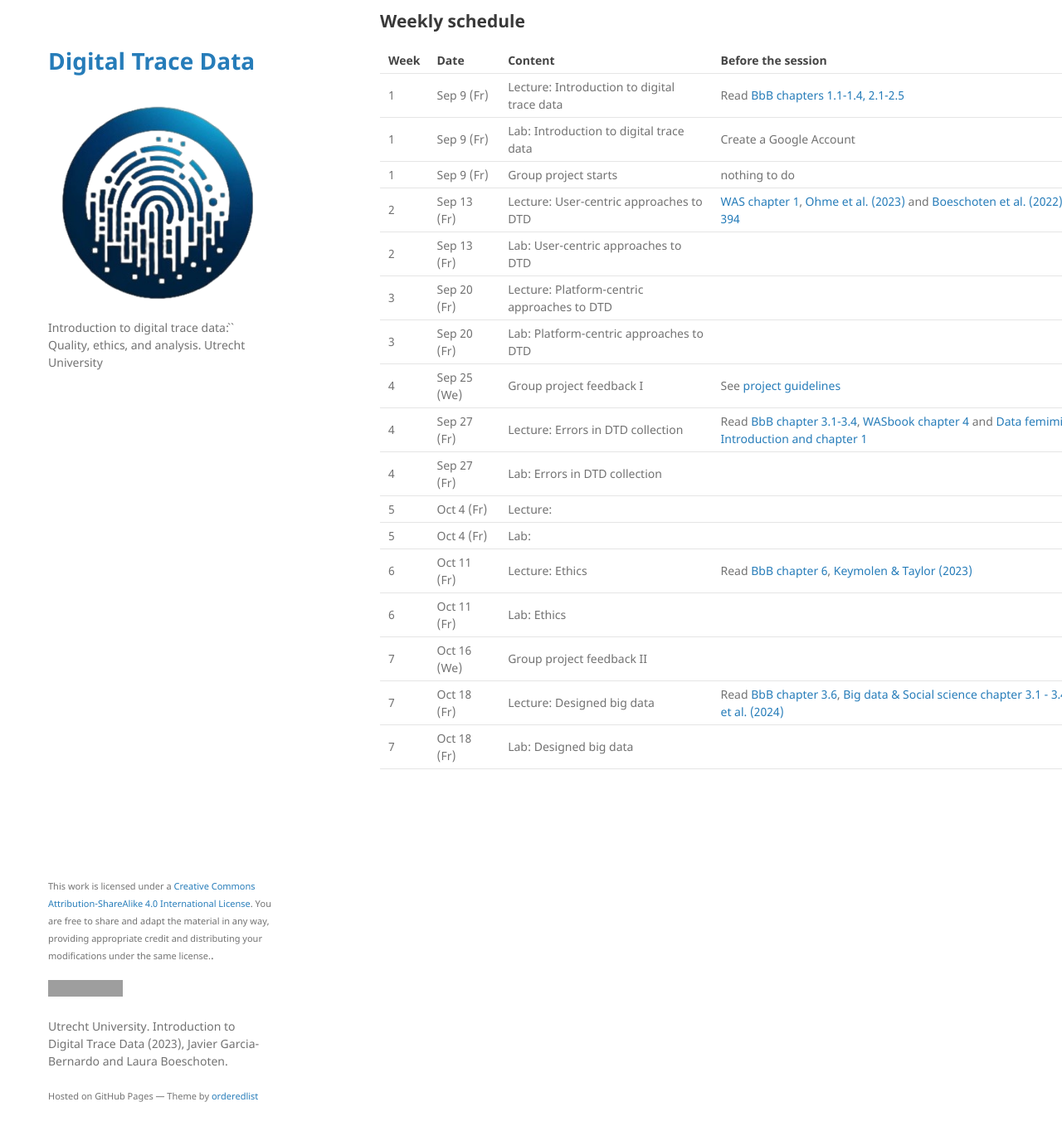
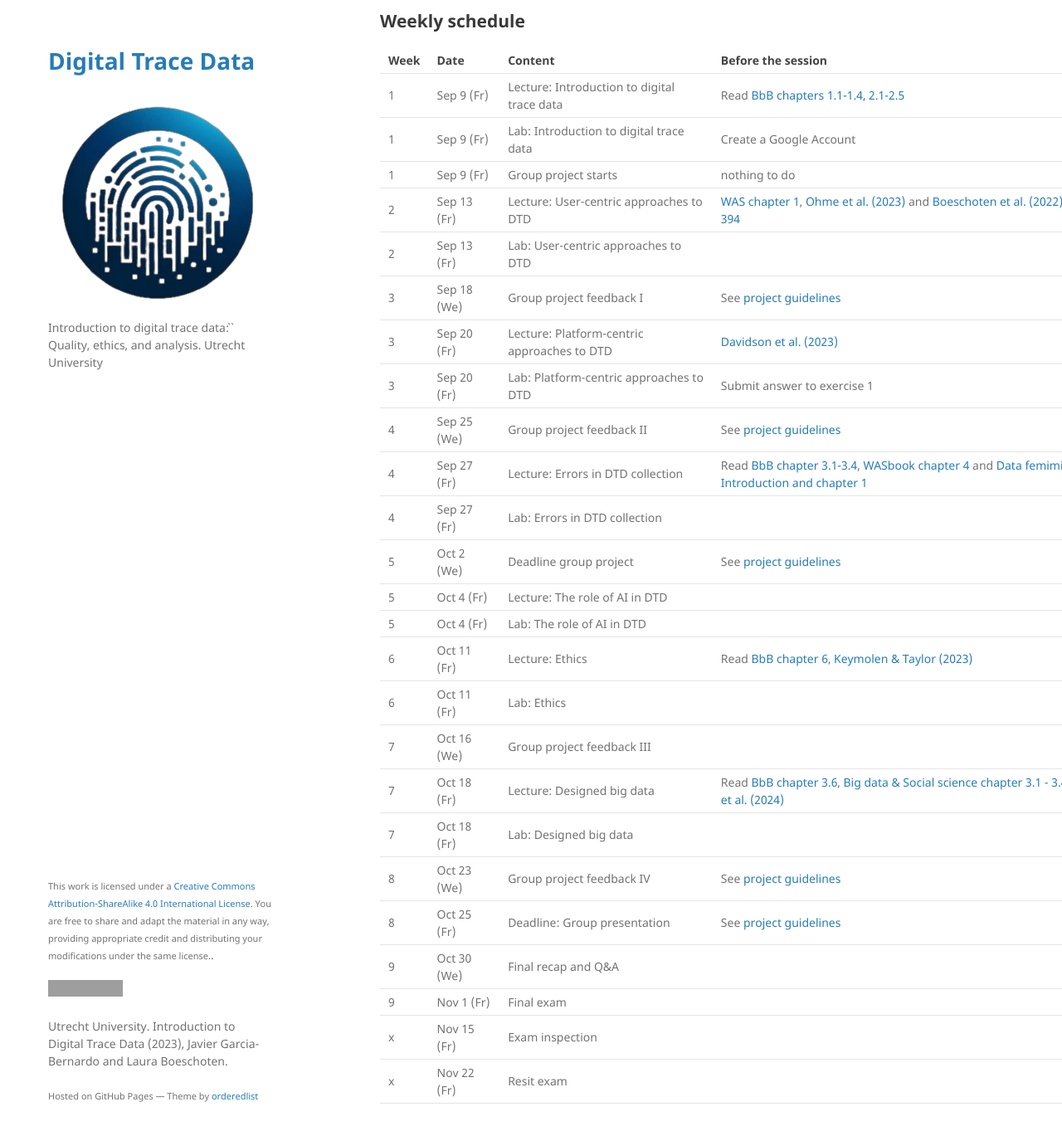
Before and after one commit to digitalTraceData/digitalTraceData.github.io, a Jekyll site: the page built from index.md, in a window 1280 px wide and 1400 px high, scrolled down 283 px. Shown: the top 1369 px of the window at 83% size. Built offline with Jekyll 4.4.1, drawn with Linux system fonts in a browser that asks for light colours; our own code applies the rules of GitHub Pages for plain Markdown files; some of the changed text lies outside the part shown; grey boxes are pictures that could not be loaded.

Commit message:
small updates

````diff
--- a/index.md
+++ b/index.md
@@ -9,7 +9,7 @@ This website contains all information of the course _Introduction to digital tra
 ## Important information
 
 * **Lecturers**: Javier Garcia-Bernardo and Laura Boeschoten
-* **Lecture rooms**: Check [MyTimetable](https://mytimetable.uu.nl/schedule/) for the most up-to-date information.
+* **Lecture and rooms**: Check [MyTimetable](https://mytimetable.uu.nl/schedule/) for the most up-to-date information.
 * **Course manual**: [Here](./manual.html).
 * **Group project guidelines**: [Here](./project.html).
 
@@ -22,18 +22,26 @@ This website contains all information of the course _Introduction to digital tra
 | 1    | Sep 9 (Fr)             | Group project starts                        | nothing to do  |
 | 2    | Sep 13 (Fr)            | Lecture: User-centric approaches to DTD     | [WAS chapter 1](https://bookdown.org/wasbook_feedback/was/Intro1.html#Intro1), [Ohme et al. (2023)](https://www.tandfonline.com/doi/full/10.1080/19312458.2023.2181319) and [Boeschoten et al. (2022) pp.388-394](https://www.aup-online.com/content/journals/10.5117/CCR2022.2.002.BOES)   |
 | 2    | Sep 13 (Fr)            | Lab: User-centric approaches to DTD         |   |
-| 3    | Sep 20 (Fr)            | Lecture: Platform-centric approaches to DTD |   |
-| 3    | Sep 20 (Fr)            | Lab: Platform-centric approaches to DTD     |   |
-| 4    | Sep 25 (We)            | Group project feedback I                    | See [project guidelines](project.html)  |
+| 3    | Sep 18 (We)            | Group project feedback I                    | See [project guidelines](project.html)  |
+| 3    | Sep 20 (Fr)            | Lecture: Platform-centric approaches to DTD | [Davidson et al. (2023)](https://www.nature.com/articles/s41562-023-01750-2)  |
+| 3    | Sep 20 (Fr)            | Lab: Platform-centric approaches to DTD     | Submit answer to exercise 1  |
+| 4    | Sep 25 (We)            | Group project feedback II                   | See [project guidelines](project.html)  |
 | 4    | Sep 27 (Fr)            | Lecture: Errors in DTD collection           | Read [BbB chapter 3.1-3.4](https://www.bitbybitbook.com/en/1st-ed/preface/), [WASbook chapter 4](https://bookdown.org/wasbook_feedback/was/CoverageSampling4.html#CoverageSampling4) and [Data femiminism Introduction and chapter 1](https://data-feminism.mitpress.mit.edu/)
 | 4    | Sep 27 (Fr)            | Lab: Errors in DTD collection               |   |
-| 5    | Oct 4 (Fr)             | Lecture:                                    |   |
-| 5    | Oct 4 (Fr)             | Lab:                                        |   |
+| 5    | Oct 2 (We)             | Deadline group project                      | See [project guidelines](project.html)  |
+| 5    | Oct 4 (Fr)             | Lecture: The role of AI in DTD              |   |
+| 5    | Oct 4 (Fr)             | Lab: The role of AI in DTD                  |   |
 | 6    | Oct 11 (Fr)            | Lecture: Ethics                             | Read [BbB chapter 6](https://www.bitbybitbook.com/en/1st-ed/preface/), [Keymolen & Taylor (2023)](https://link.springer.com/chapter/10.1007/978-3-031-19554-9_20)  |
 | 6    | Oct 11 (Fr)            | Lab: Ethics                                 |   |
-| 7    | Oct 16 (We)            | Group project feedback II                   |   |
+| 7    | Oct 16 (We)            | Group project feedback III                   |   |
 | 7    | Oct 18 (Fr)            | Lecture: Designed big data                  | Read [BbB chapter 3.6](https://www.bitbybitbook.com/en/1st-ed/preface/), [Big data & Social science chapter 3.1 - 3.4](https://textbook.coleridgeinitiative.org/), [Eckman et al. (2024)](https://arxiv.org/pdf/2403.01208)  |
 | 7    | Oct 18 (Fr)            | Lab: Designed big data                      |   |
+| 8    | Oct 23 (We)            | Group project feedback IV                   | See [project guidelines](project.html)  |
+| 8    | Oct 25 (Fr)            | Deadline: Group presentation                | See [project guidelines](project.html)  |
+| 9    | Oct 30 (We)            | Final recap and Q&A                         |  |
+| 9    | Nov 1 (Fr)             | Final exam                                  |  |
+| x    | Nov 15 (Fr)            | Exam inspection                             |  |
+| x    | Nov 22 (Fr)            | Resit exam                                  |  |
 
 
 <!-- ```js
````
Also changed, not shown: manual.md (+2 -2 lines), project.md (+14 -6 lines), 1 other file.
